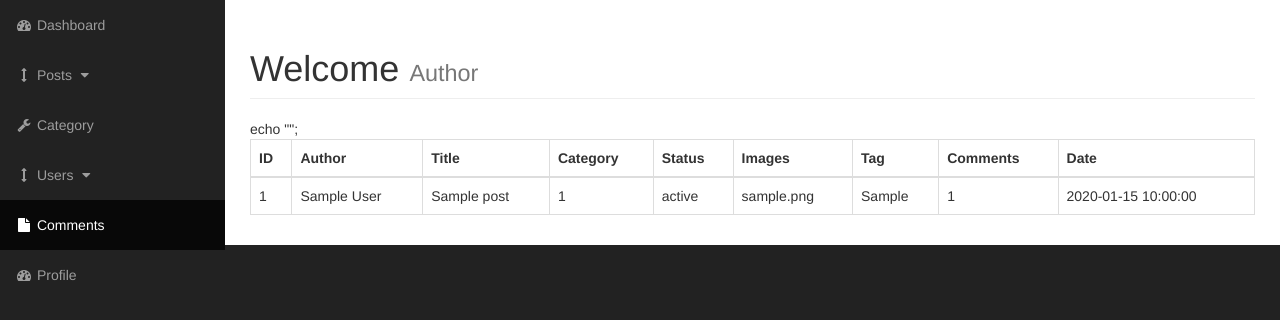
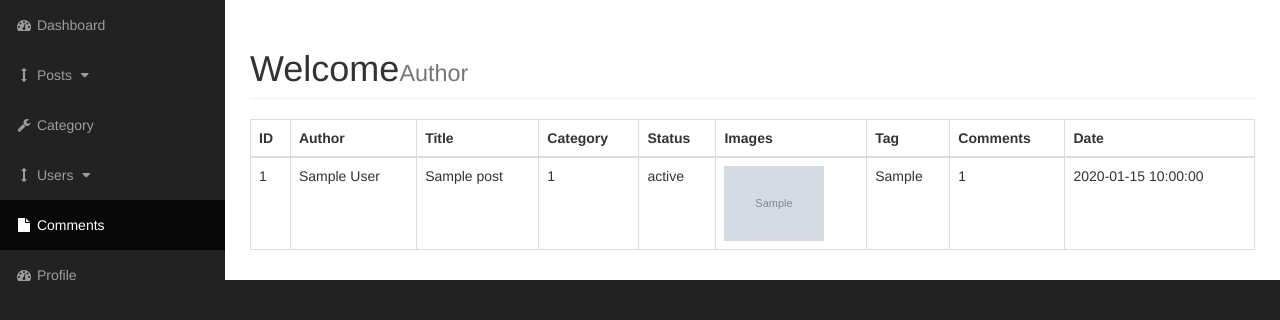
Before and after one commit to arctronic/cms, a PHP site: page /admin/posts.php in a window 1280 px wide. Shown: the part 51-371 px from the top of the page. Run offline with PHP 8.4, Linux system fonts and the light colour scheme; tables that the repository leaves empty or names only in its code hold one stand-in row (values such as "Sample post"); grey boxes marked "Sample" are stand-in pictures.

Commit message:
thumb 100px in admin post table

```diff
--- a/admin/posts.php
+++ b/admin/posts.php
@@ -11,10 +11,8 @@
             <div class="row">
                 <div class="col-lg-12">
                     <h1 class="page-header">
-                        Welcome
-                        <small>Author</small>
-                    </h1>
-                    <table class="table table-bordered">
+                        Welcome<small>Author</small></h1>
+                    <table class="table table-hover table-bordered">
                         <thead>
                             <tr>
                                 <th>ID</th>
@@ -34,19 +32,20 @@
                             $sql = "SELECT * from posts";
                             $data = $pdo->query($sql);
                             while ($row = $data->fetch(PDO::FETCH_ASSOC)) {
-                                echo "<td>" . $row['post_id'] . "</td>";
+                                $thumb = $row['post_thumbnail'];
+
+                                echo "<td>" . $row['post_id'] ."</td>";
                                 echo "<td>" . $row['post_author'] . "</td>";
                                 echo "<td>" . $row['post_title'] . "</td>";
                                 echo "<td>" . $row['post_category_id'] . "</td>";
                                 echo "<td>" . $row['post_status'] . "</td>";
-                                echo "<td>" . $row['post_thumbnail'] . "</td>";
+                                echo "<td><img width='100px' src='../images/$thumb' alt='image'></td>";
                                 echo "<td>" . $row['post_tag'] . "</td>";
                                 echo "<td>" . $row['post_comment_count'] . "</td>";
                                 echo "<td>" . $row['post_date'] . "</td>";
                                 echo "</tr>";
                             }
                             ?>
-                            echo "</tr>";
                         </tbody>
                     </table>
                 </div>
```
